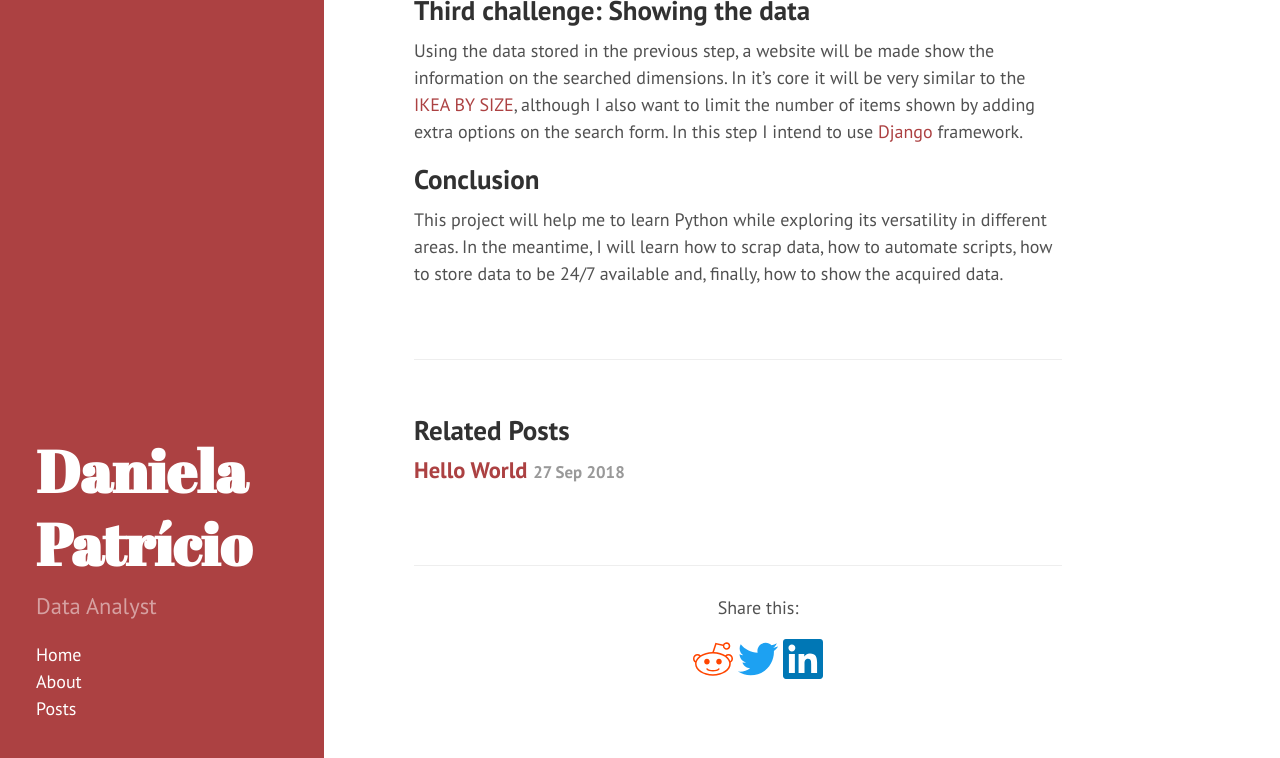
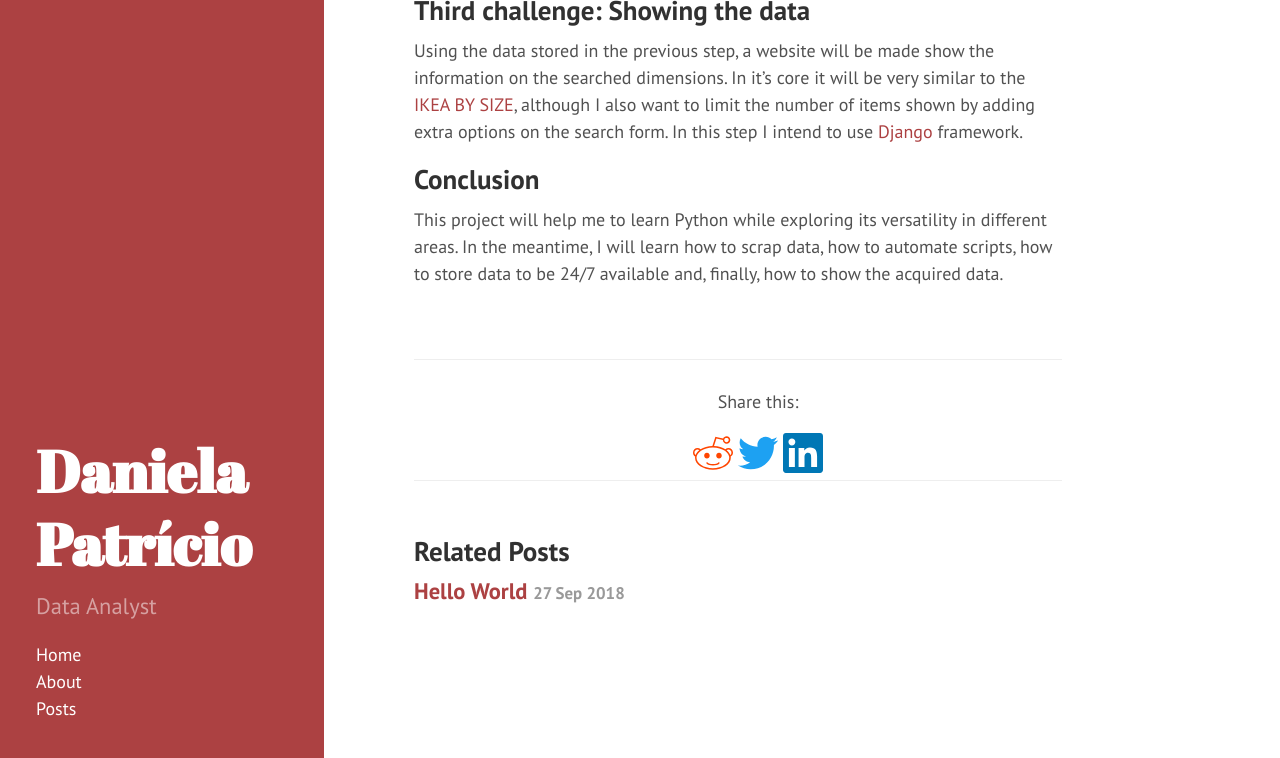
Before and after one commit to DanielaPatricio/DanielaPatricio.github.io, a Jekyll site: the page built from _posts/2018-09-30-first-python-project.md, in a window 1280 px wide and 900 px high, scrolled down 1508 px, cut to the strip 142-900 px from the top of the window. Built offline with Jekyll 4.4.1, drawn with Linux system fonts in a browser that asks for light colours; part of the change alters nothing that is shown.

```diff
--- a/_layouts/post.html
+++ b/_layouts/post.html
@@ -7,7 +7,7 @@ layout: default
   <span class="post-date">{{ page.date | date_to_string }}</span>
   {{ content }}
 </div>
-
+{% include share.html %}
 <div class="related">
   <h2>Related Posts</h2>
   <ul class="related-posts">
@@ -23,4 +23,3 @@ layout: default
     {% endfor %}
   </ul>
 </div>
-{% include share.html %}
```
